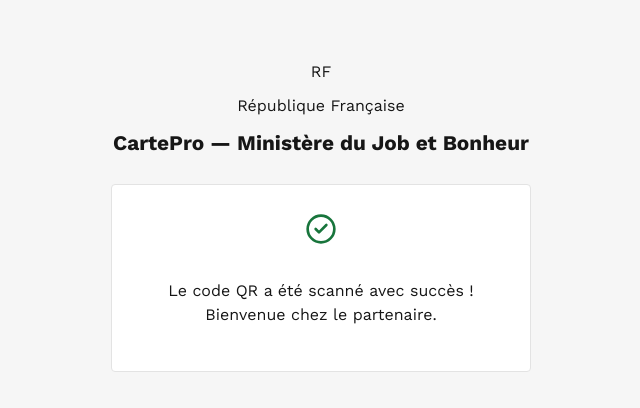
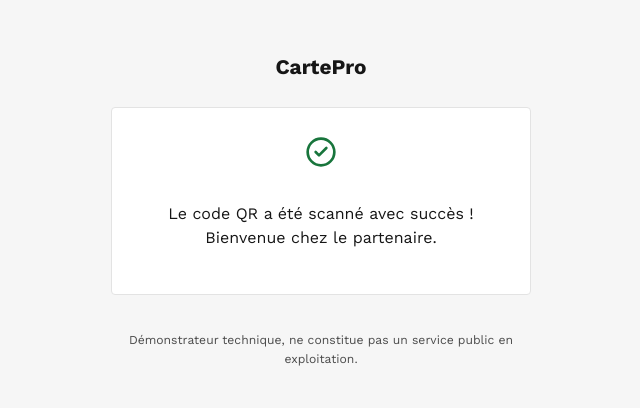
Before and after one commit to maxime-knv/survivor, a React (Vite) app: page /scan-reussi in a window 1280 px wide. Shown: the part 184-592 px from the top of the page, without its empty margins (319-959 px from the left). Built offline with nearby package versions, Linux system fonts and the light colour scheme; no server answers.

Commit message:
front: update scan success page

```diff
--- a/src/pages/ScanSuccess.jsx
+++ b/src/pages/ScanSuccess.jsx
@@ -17,15 +17,15 @@ export default function ScanSuccess() {
     return (
         <div className="standalone-page">
             <div className="standalone-header">
-                <div className="standalone-mark" aria-hidden="true">RF</div>
-                <span className="standalone-eyebrow">République Française</span>
-                <h1 className="standalone-title">CartePro — Ministère du Job et Bonheur</h1>
+                <h1 className="standalone-title">CartePro</h1>
             </div>
 
             <div className="standalone-card">
                 <CheckCircle2 size={32} strokeWidth={2} color="#18753c" aria-hidden="true" />
                 <p role="status">{message}</p>
             </div>
+
+            <p className="standalone-disclaimer">Démonstrateur technique, ne constitue pas un service public en exploitation.</p>
         </div>
     )
 }
```
